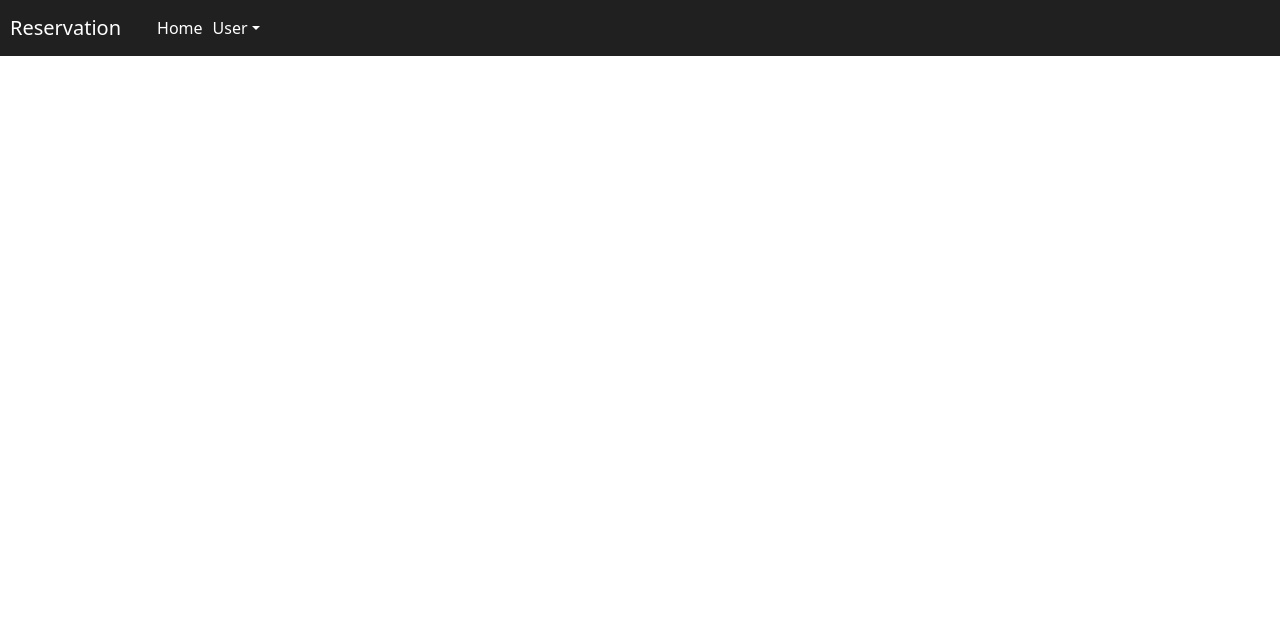
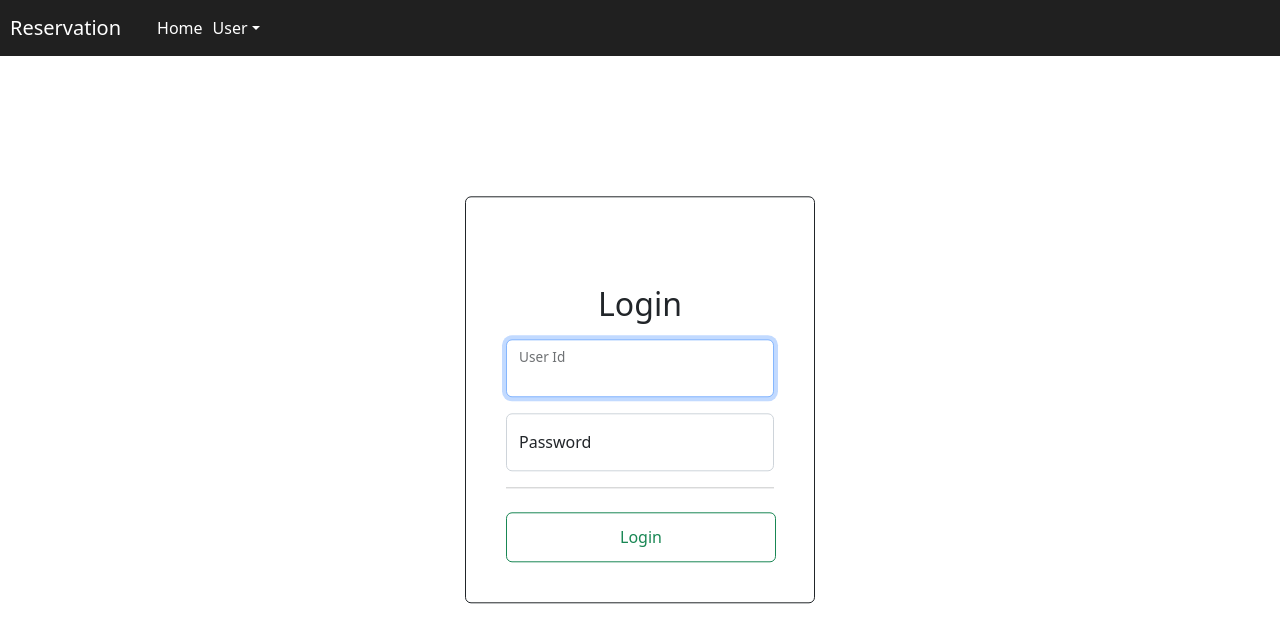
Before and after one commit to Kyusans/project-react-reservation, a React (Create React App) app: page /admin/login in a window 1280 px wide. Shown: the top 642 px of the page. Built offline with nearby package versions, Linux system fonts and the light colour scheme.

Commit message:
added admin login

```diff
--- a/src/App.js
+++ b/src/App.js
@@ -3,6 +3,7 @@ import Home from "./components/Home";
 import Login from "./components/Login";
 import NavigationBar from "./components/NavigationBar";
 import ChangePassword from "./components/ChangePassword";
+import AdminLogin from "./components/AdminLogin";
 
 function App() {
   return (
@@ -13,6 +14,7 @@ function App() {
           <Route path="/" element={<Home />}/>
           <Route path="/login" element={<Login />}/>
           <Route path="/changepassword" element={<ChangePassword />}/>
+          <Route path="/admin/login" element={<AdminLogin />} />
         </Routes>
       </BrowserRouter>
     </>
--- /dev/null
+++ b/src/components/AdminLogin.js
@@ -0,0 +1,73 @@
+import { Button, Card, Container, FloatingLabel, Form } from "react-bootstrap";
+import AlertScript from "./AlertScript";
+import { useState } from "react";
+import axios from "axios";
+
+const AdminLogin = () => {
+  sessionStorage.setItem("url", "http://localhost/reservation/api/");
+  const [empId, setEmpId] = useState("");
+  const [password, setPassword] = useState("");
+  const [showInvalid, setShowInvalid] = useState(false);
+  //for alert
+	const [showAlert, setShowAlert] = useState(false);
+	const [alertVariant, setAlertVariant] = useState("");
+	const [alertMessage, setAlertMessage] = useState("");
+
+	function getAlert(variantAlert, messageAlert){
+		setShowAlert(true);
+		setAlertVariant(variantAlert);
+		setAlertMessage(messageAlert);
+	}
+  const login = () =>{
+    const url = sessionStorage.getItem("url") + "/users.php";
+    const jsonData = {empId:empId, password:password};
+    const formData = new FormData();
+    formData.append("operation", "login");
+    formData.append("json", JSON.stringify(jsonData));
+    axios({url: url, data: formData, method: "post"})
+    .then((res)=>{
+      setShowInvalid(false);
+      if(res.data !== 0){
+        getAlert("success", "Success!");
+        localStorage.setItem("isLoggedIn", "1");
+        localStorage.setItem("userId", res.data[0].usr_id);
+        // navigate to dashboard
+      }else{
+        setTimeout(() => {setShowInvalid(true);}, 300);
+      }
+    })
+    .catch((err)=>{
+      getAlert("There was an error: " + err);
+    })
+  }
+  return (
+    <>
+      <Container className="w-50 mt-2 text-center">
+        <AlertScript show={showAlert} variant={alertVariant} message={alertMessage} />
+      </Container>
+      <Container fluid="md" className="centered">
+        <Form className="text-center">
+          <Card className="card-thin border-dark">
+            <Card.Body>
+              <h2 className="text-center mt-5">Login</h2>
+              <Form.Group className="mt-3 mb-3">
+                <FloatingLabel label="User Id">
+                  <Form.Control type="text" value={empId} onChange={(e) => setEmpId(e.target.value)} placeholder="User Id" autoFocus required/>
+                </FloatingLabel>
+              </Form.Group>
+              <Form.Group>
+                <FloatingLabel label="Password">
+                  <Form.Control type="text" value={password} onChange={(e) => setPassword(e.target.value)} placeholder="Password" required/>
+                </FloatingLabel>
+                {showInvalid && <Form.Text className="text-danger">Invalid login credentials</Form.Text>}
+              </Form.Group><hr />
+              <Button className="button-large mt-2 big-height" variant="outline-success" onClick={login}>Login</Button>
+            </Card.Body>
+          </Card>
+        </Form>
+      </Container>
+    </>
+  );
+}
+
+export default AdminLogin;
--- a/src/components/Home.js
+++ b/src/components/Home.js
@@ -21,7 +21,7 @@ function Home() {
     getEvents();
     setShowReserveModal(false)
   };
-  sessionStorage.setItem("url", "http://localhost/calendar/api/");
+  sessionStorage.setItem("url", "http://localhost/reservation/api/");
 
   const getEvents = () => {
     const url = sessionStorage.getItem("url") + "schedule.php";
```
